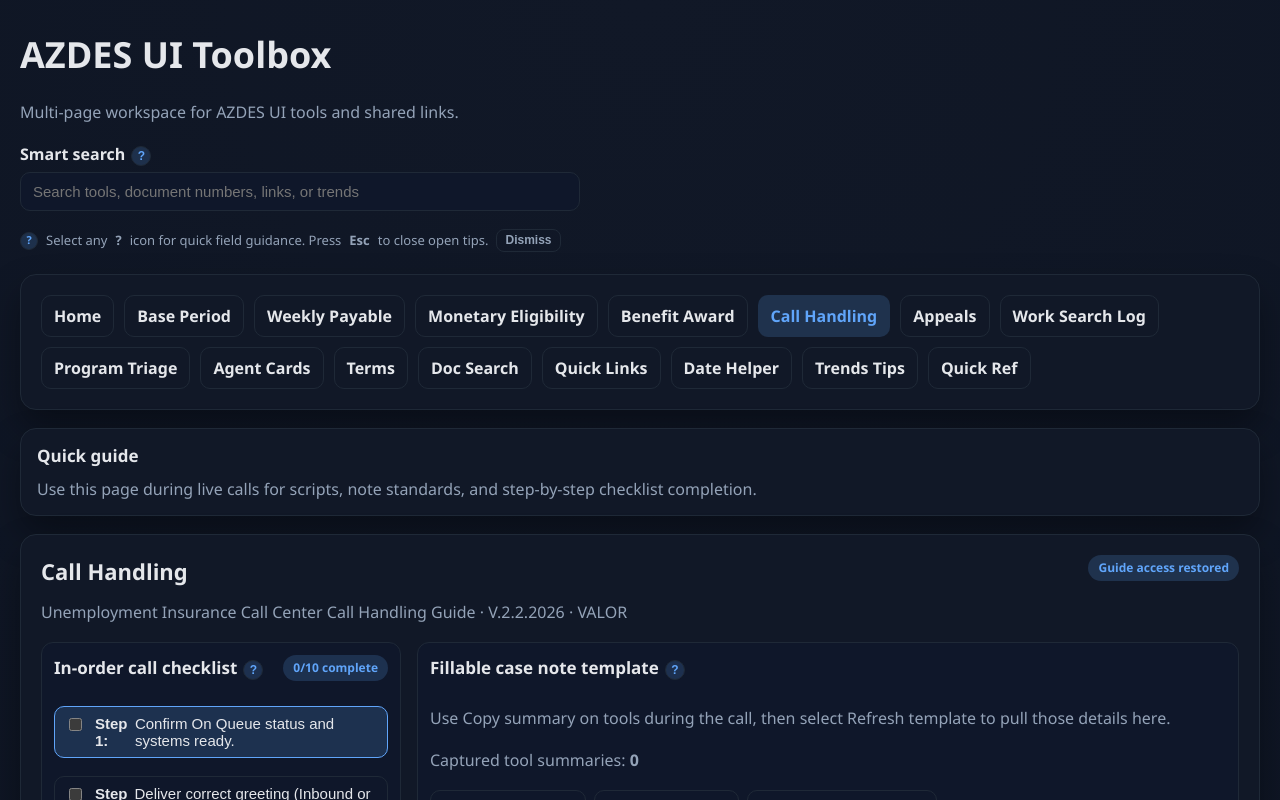
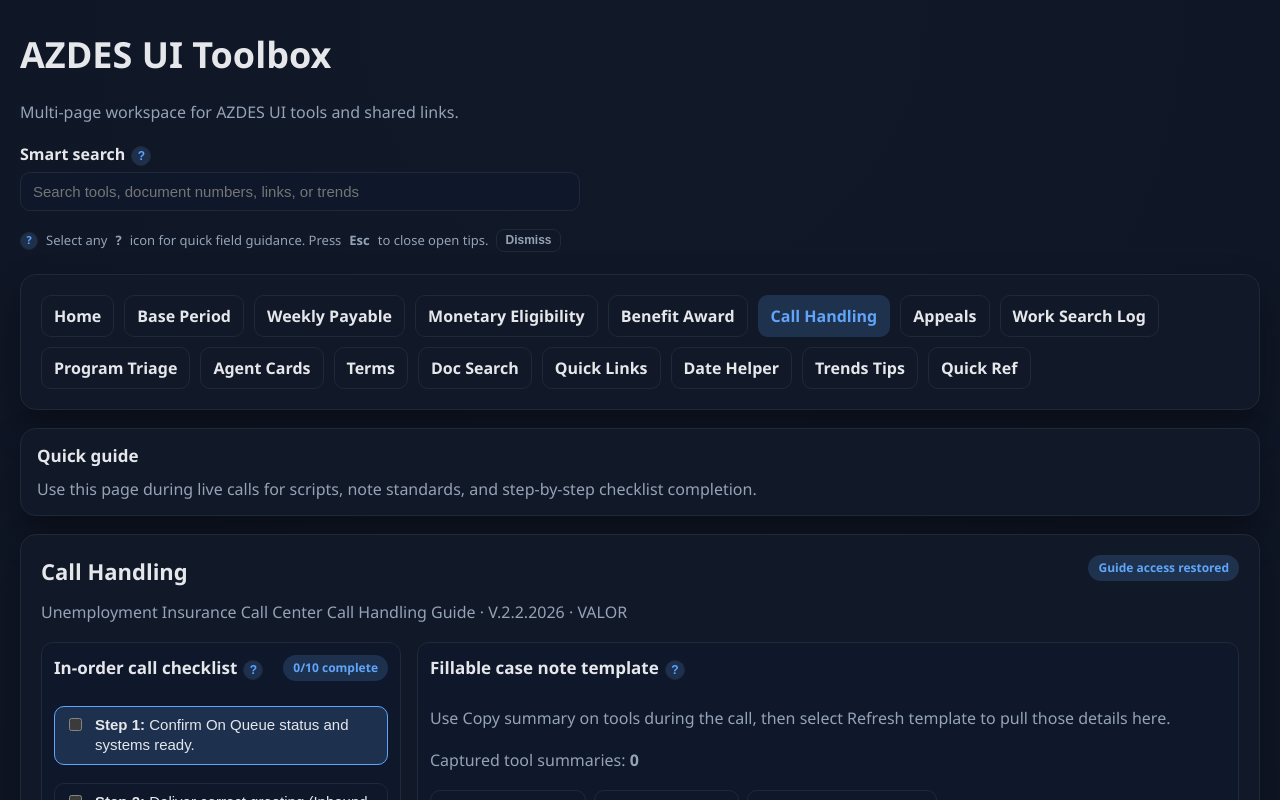
Before and after one commit to Rick-Smart/UI_TOOLS, a React (Vite) app: page /#/call-handling in a window 1280 px wide. Shown: the top 800 px of the page. Built offline with nearby package versions, Linux system fonts and the light colour scheme.

Commit message:
Fix checklist step text formatting consistency

```diff
--- a/src/index.css
+++ b/src/index.css
@@ -467,6 +467,16 @@ input:focus-visible,
   padding: 0;
   font-weight: 500;
   width: 100%;
+  display: block;
+  line-height: 1.35;
+}
+
+.call-step-text {
+  display: inline;
+}
+
+.call-step-label {
+  font-weight: 700;
 }
 
 @media (max-width: 1240px) {
--- a/src/pages/CallHandlingPage.jsx
+++ b/src/pages/CallHandlingPage.jsx
@@ -663,7 +663,12 @@ function CallHandlingPage() {
                   className="call-step-button"
                   onClick={() => setSelectedStep(index)}
                 >
-                  <strong>Step {index + 1}:</strong> {item}
+                  <span className="call-step-text">
+                    <strong className="call-step-label">
+                      Step {index + 1}:
+                    </strong>{" "}
+                    <span>{item}</span>
+                  </span>
                 </button>
               </div>
             ))}
```
